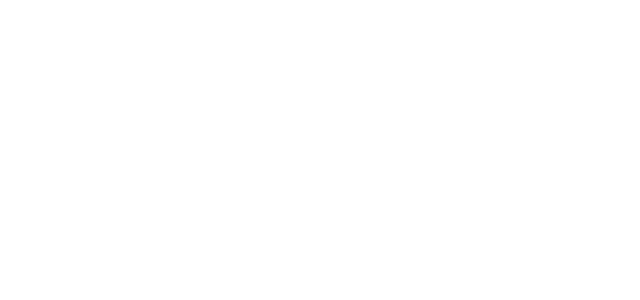
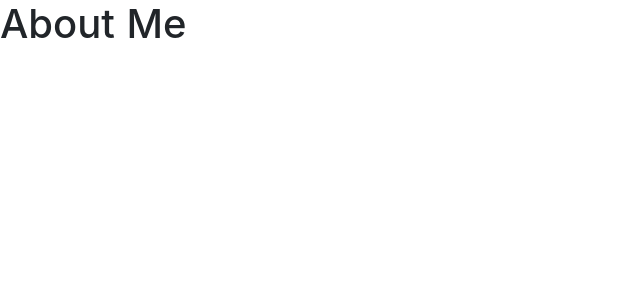
Before and after one commit to learnpal-byte/amazonclone-v1, a Nuxt app in the folder admin/: page /about in a window 1280 px wide. Before the commit this address had no page. Shown: the top 300 px of the page, without its empty margins (0-640 px from the left). Built offline with nearby package versions, Linux system fonts and the light colour scheme.

Commit message:
21 Create a new page

```diff
--- /dev/null
+++ b/admin/pages/about.vue
@@ -0,0 +1,3 @@
+<template>
+  <h1>About Me</h1>
+</template>
```
